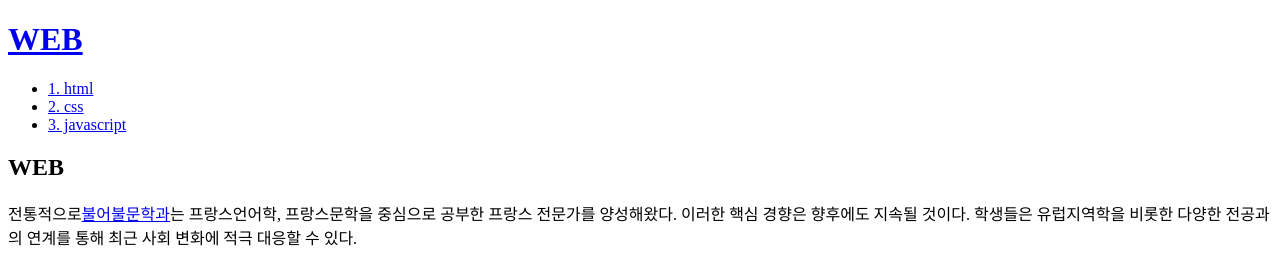
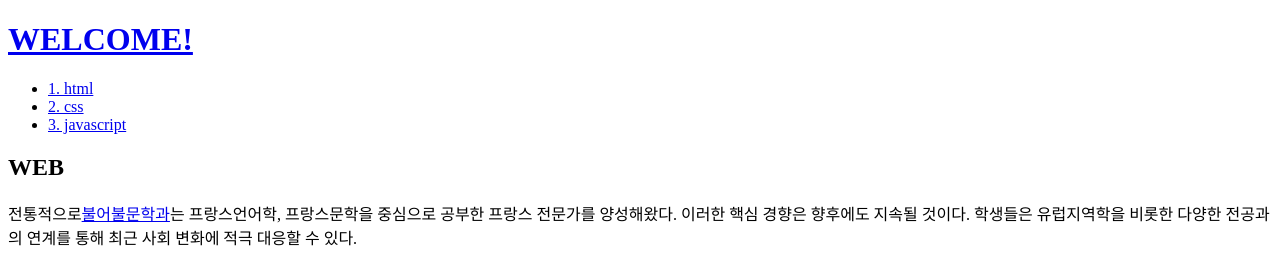
Before and after one commit to eric6870/Helloworld, a plain HTML site: page index.html in a window 1280 px wide. Shown: the top 267 px of the page. Drawn offline with Linux system fonts and the light colour scheme.

Commit message:
Add files via upload

```diff
--- a/index.html
+++ b/index.html
@@ -6,7 +6,7 @@
 </head>
 
 <body>
-  <h1><a href="index.html">WEB</h1>
+  <h1><a href="index.html">WELCOME!</h1>
     <ul>
       <li><a href="1.html">1. html</a></li>
       <li><a href="2.html"target="_blank">2. css</a></li>
```
